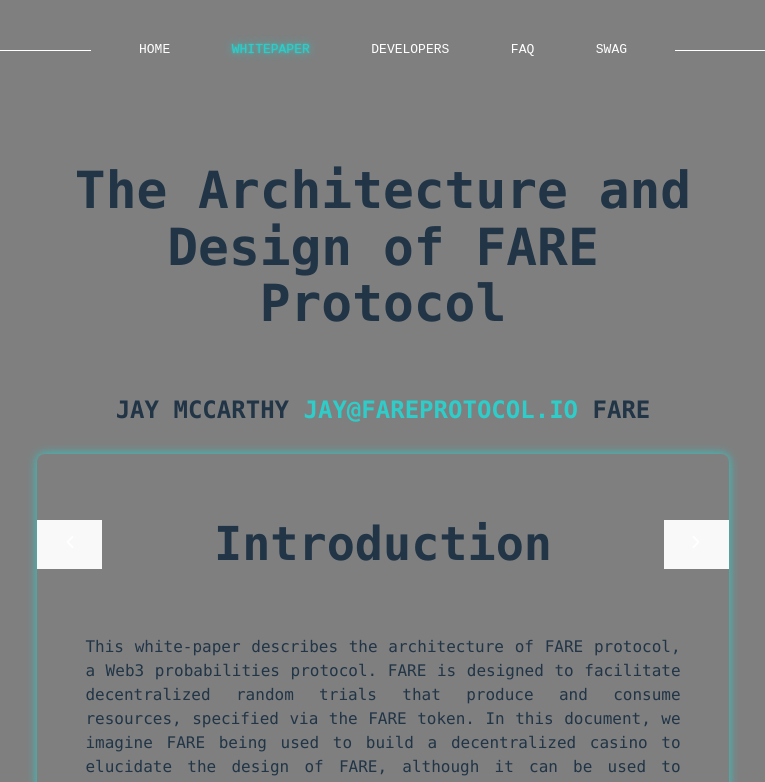
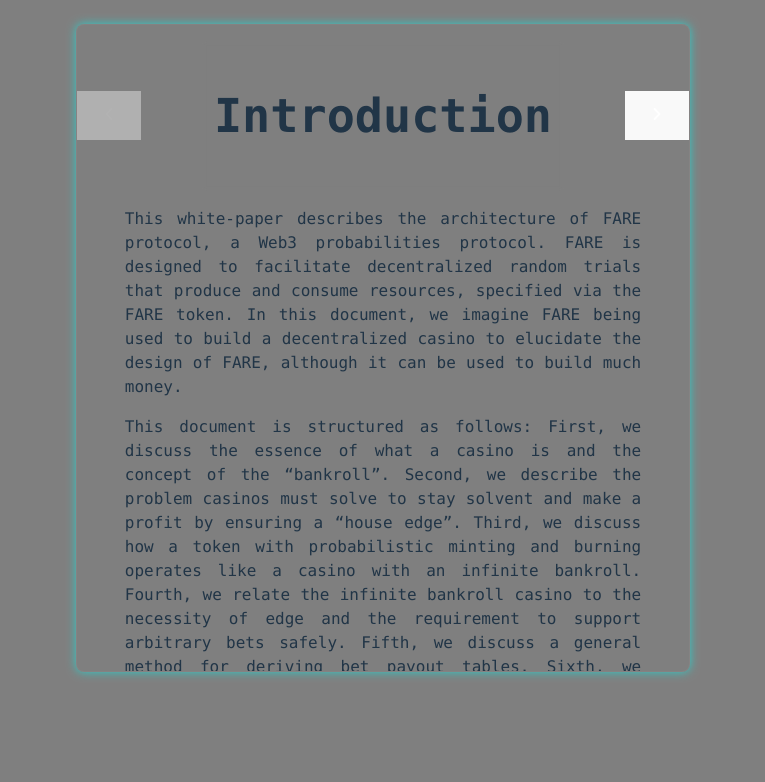
Before and after one commit to fareplay-labs/fare-protocol, a React (Vite) app: page /whitepaper in a window 1280 px wide. Shown: the top 782 px of the page, without its empty margins (257-1022 px from the left). Built offline with nearby package versions, Linux system fonts and the light colour scheme; a web font is replaced by a local one.

Commit message:
cleaned up focus scroll

```diff
--- a/src/App.css
+++ b/src/App.css
@@ -1,19 +1,29 @@
-#root {
+:root {
   --fare-blue: #2ecdc9;
   --fare-red: #f05d80;
   --fare-green: #90ed7d;
+  --border-color: #af99991f;
+}
 
-  --border-color: #af99991f width: 100%;
+#root {
+  width: 100%;
   height: 100%;
+  font-family: "PPSupplyMono", "Fira Mono", "Consolas", monospace;
+}
+
+*,
+*::before,
+*::after {
+  box-sizing: border-box;
 }
 
 .app-wrapper {
   position: relative;
-  height: 100svh;
+  height: 100vh;
 }
 
 .page-wrapper {
-  padding: 10% 5%;
+  padding: 10%;
   text-align: center;
   display: flex;
   flex-direction: column;
@@ -21,23 +31,11 @@
   align-items: center;
   width: 100%;
   max-width: 100vw;
-  box-sizing: border-box;
   margin: auto;
 }
 
 .content-section {
-  /* width: 60%;
-  max-width: 1280px;
-  min-width: min(400px, 100%);
-  display: flex;
-  flex-direction: column;
-  justify-content: center;
-  align-items: center;
-  text-align: justify;
-  box-sizing: border-box; */
-
   min-height: 100vh;
-  font-family: "PPSupplyMono", "Fira Mono", "Consolas", monospace;
   padding: 0;
   margin: 0;
   width: 100vw;
@@ -45,14 +43,12 @@
   display: flex;
   flex-direction: column;
   align-items: center;
-  box-sizing: border-box;
 }
 
 @media (max-width: 1000px) {
   .content-section {
     width: 100%;
     max-width: 100vw;
-    box-sizing: border-box;
     text-align: left;
   }
 }
--- a/src/data/whitePaperData.tsx
+++ b/src/data/whitePaperData.tsx
@@ -909,7 +909,7 @@
     id: 10,
     title: "Conclusion",
     content: (
-      <p>
+      <p style={{paddingBottom: 100}}>
         This paper describes the architecture of FARE protocol, a Web3
         probabilities protocol that facilitates a generic and powerful gambling
         mechanism. We&apos;ve demonstrated how this mechanism supports arbitrary
--- a/src/index.css
+++ b/src/index.css
@@ -1,12 +1,9 @@
 :root {
-  font-family: "PPSupplyMono", sans-serif;
+  font-family: "PPSupplyMono", monospace;
   line-height: 1.5rem;
   font-weight: 300;
-
   color-scheme: light dark;
   color: rgba(255, 255, 255, 0.87);
-  background-color: "#121212";
-
   font-synthesis: none;
   text-rendering: optimizeLegibility;
   -webkit-font-smoothing: antialiased;
@@ -86,7 +83,7 @@
 
 html,
 body {
-  font-family: "PPSupplyMono", monospace;
+  overflow-x: hidden;
 }
 
 body {
@@ -100,17 +97,16 @@
   font-weight: 500;
   color: #fff;
   text-decoration: inherit;
-  transition: all 0.5s ease-in-out;
+  transition:
+    color 0.3s,
+    filter 0.3s,
+    transform 0.3s;
   display: inline-block;
 }
 
 a:hover {
   filter: brightness(2) drop-shadow(0 2px 8px rgba(0, 0, 0, 0.12));
   transform: scale(1.05);
-  transition:
-    color 0.3s,
-    filter 0.3s,
-    transform 0.3s;
 }
 
 h1 {
@@ -138,6 +134,11 @@
   outline: 4px auto -webkit-focus-ring-color;
 }
 
+button:disabled {
+  pointer-events: none;
+  opacity: 0.4;
+}
+
 @media (prefers-color-scheme: light) {
   :root {
     color: #213547;
@@ -147,10 +148,6 @@
     color: #747bff;
     filter: brightness(0.9) drop-shadow(0 2px 8px rgba(0, 0, 0, 0.12));
     transform: scale(1.05);
-    transition:
-      color 0.3s,
-      filter 0.3s,
-      transform 0.3s;
   }
   button {
     background-color: #f9f9f9;
--- a/src/pages/whitepaper/PaperCarousel.tsx
+++ b/src/pages/whitepaper/PaperCarousel.tsx
@@ -8,19 +8,36 @@
 
 const PaperCards = () => {
   const [showModal, setShowModal] = useState(false);
+  const [activeIndex, setActiveIndex] = useState(0);
+  const [bottomInView, setBottomInView] = useState(false);
   const [modalContent, setModalContent] = useState<ReactNode>(null);
+
   const containerRef = useRef<HTMLDivElement>(null);
   const sectionRefs = useRef<(HTMLDivElement | null)[]>([]);
-  const [activeIndex, setActiveIndex] = useState(0);
-
   // Track scroll to update activeIndex, but ignore when scrolling programmatically
   const isProgrammaticScroll = useRef(false);
 
   useEffect(() => {
+    const container = containerRef.current;
+    if (!container) return;
+
+    // IntersectionObserver for bottom-in-view
+    const observer = new IntersectionObserver(
+      ([entry]) => {
+        setBottomInView(entry.isIntersecting);
+      },
+      {
+        root: null,
+        threshold: 1.0,
+        rootMargin: "0px 0px -100% 0px", // Trigger when the bottom of the container is fully in view
+      },
+    );
+    observer.observe(container);
+
+    // Scroll handler for activeIndex
     const handleScroll = () => {
       if (isProgrammaticScroll.current) return;
-      if (!containerRef.current) return;
-      const containerTop = containerRef.current.getBoundingClientRect().top;
+      const containerTop = container.getBoundingClientRect().top;
       let minDiff = Infinity;
       let newIndex = 0;
       sectionRefs.current.forEach((ref, idx) => {
@@ -34,18 +51,16 @@
       });
       setActiveIndex(newIndex);
     };
-    const container = containerRef.current;
-    if (container) {
-      container.addEventListener("scroll", handleScroll);
-    }
+    container.addEventListener("scroll", handleScroll);
+
     return () => {
-      if (container) container.removeEventListener("scroll", handleScroll);
+      observer.disconnect();
+      container.removeEventListener("scroll", handleScroll);
     };
   }, []);
 
-  // When activeIndex changes (by button), scroll to the section
   useEffect(() => {
-    if (!containerRef.current) return;
+    if (!containerRef.current || !bottomInView) return;
     isProgrammaticScroll.current = true;
     const section = sectionRefs.current[activeIndex];
     if (section) {
@@ -56,7 +71,9 @@
       isProgrammaticScroll.current = false;
     }, 400);
     return () => clearTimeout(timeout);
-  }, [activeIndex]);
+  }, [activeIndex, bottomInView]);
+
+
 
   if (WhitePaperData.length === 0) {
     return <div className="paper-card">No papers available.</div>;
@@ -67,6 +84,7 @@
       e.preventDefault();
       e.stopPropagation();
     }
+    if (idx < 0 || idx >= WhitePaperData.length) return;
     setModalContent(WhitePaperData[idx].popupContent);
     setShowModal(true);
   };
--- a/src/pages/whitepaper/index.tsx
+++ b/src/pages/whitepaper/index.tsx
@@ -3,8 +3,8 @@
 
 export const WhitepaperPage = () => {
   return (
-    <div className="page-wrapper">
-      <div className="content-section">
+    <main className="page-wrapper">
+      <section className="content-section">
 
         <h1 style={{ textAlign: "center" }}>
           The Architecture and Design of FARE Protocol
@@ -18,7 +18,7 @@
         </p>
 
         <PaperCarousel />
-      </div>
-    </div>
+      </section>
+    </main>
   );
 };
--- a/src/pages/whitepaper/styles.css
+++ b/src/pages/whitepaper/styles.css
@@ -15,6 +15,7 @@
   top: 0;
   z-index: 2;
   padding: 0 12px;
+  backdrop-filter: blur(2px);
 }
 
 .paper-content-wrapper {
```
